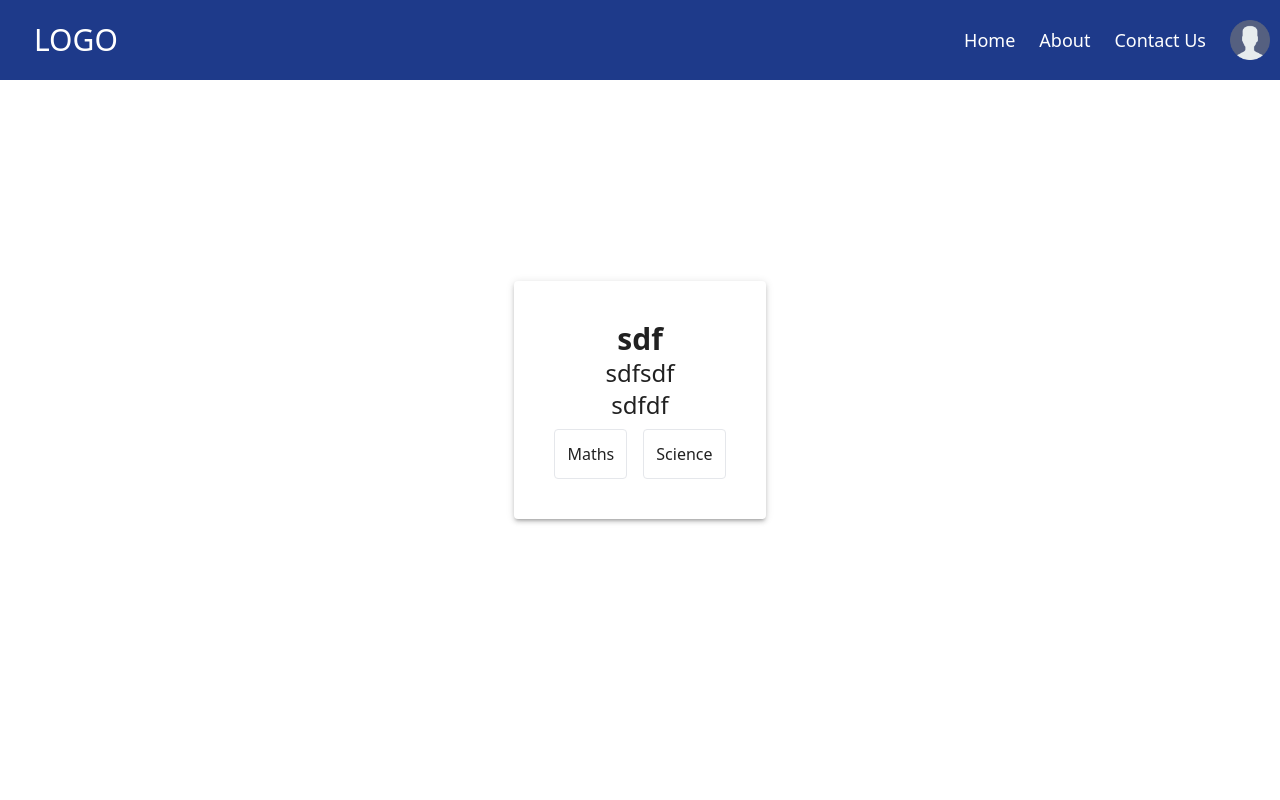
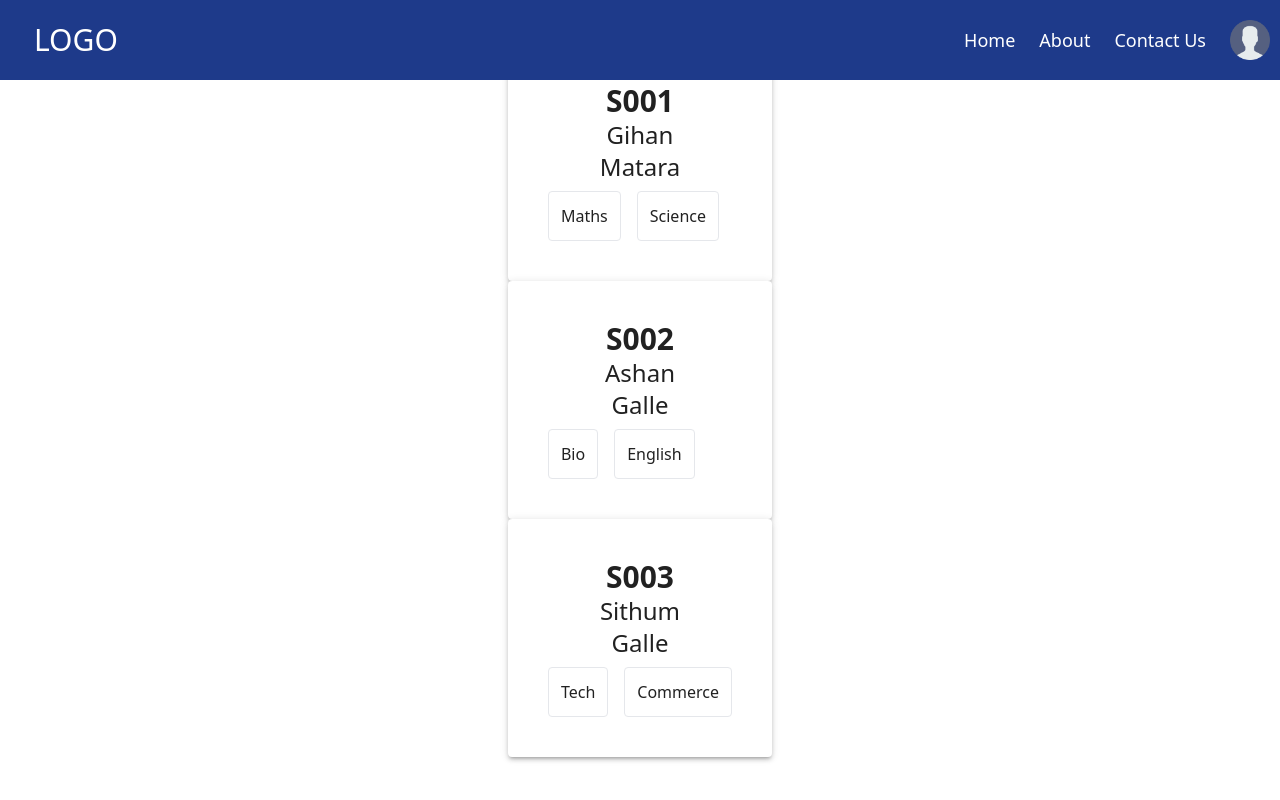
Before and after one commit to Revision-60/React, a React (Create React App) app: page / in a window 1280 px wide. Built offline with nearby package versions, Linux system fonts and the light colour scheme.

Commit message:
Student Loop

```diff
--- a/src/pages/Home/Home.tsx
+++ b/src/pages/Home/Home.tsx
@@ -44,12 +44,14 @@ export default class Home extends Component<HomeProps, HomeState> {
   render() {
     return (
       <div>
-        <Student
-          id="sdf"
-          name="sdfsdf"
-          address="sdfdf"
-          subjects={["Maths", "Science"]}
-        />
+        {this.state.students.map((student) => (
+          <Student
+            id={student.id}
+            name={student.name}
+            address={student.address}
+            subjects={student.subjects}
+          />
+        ))}
       </div>
     );
   }
```
